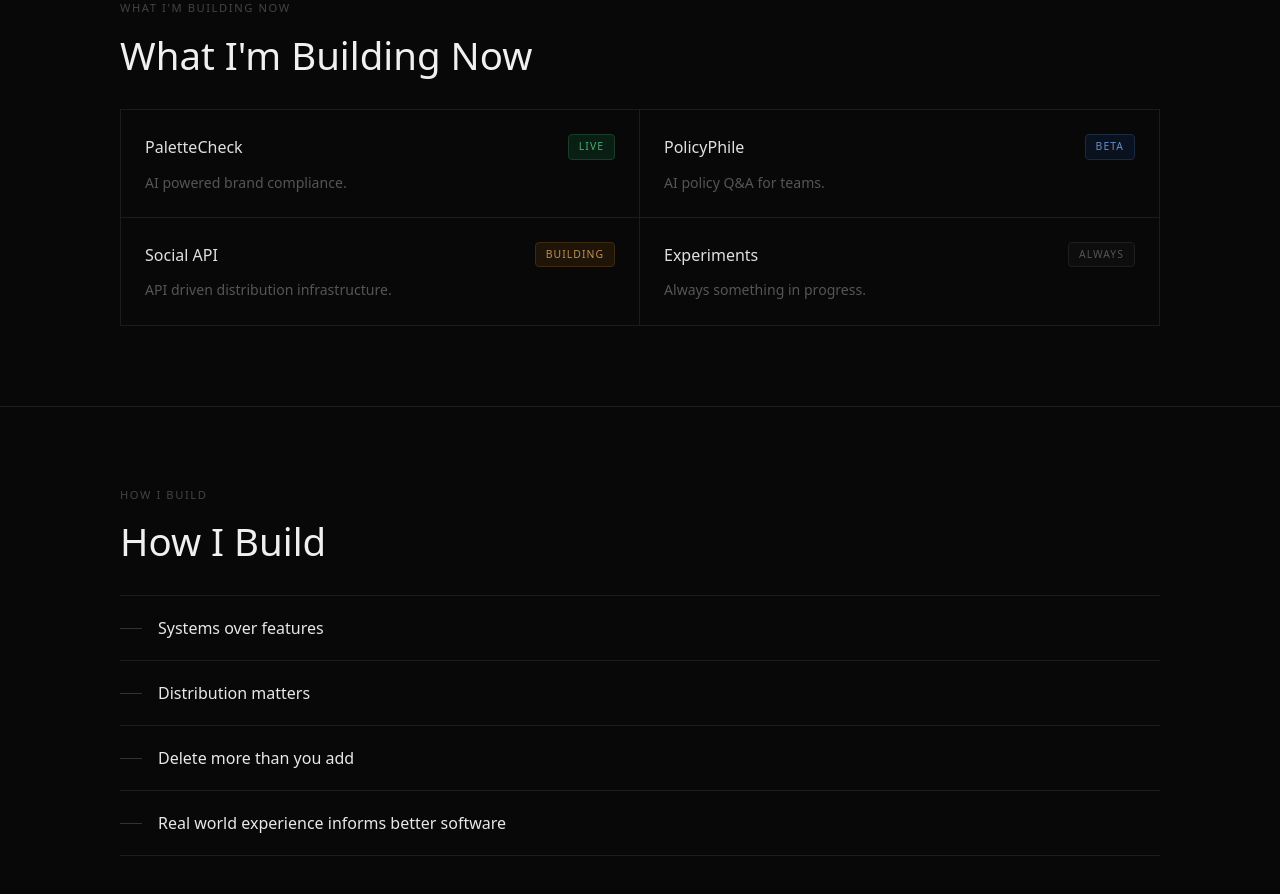
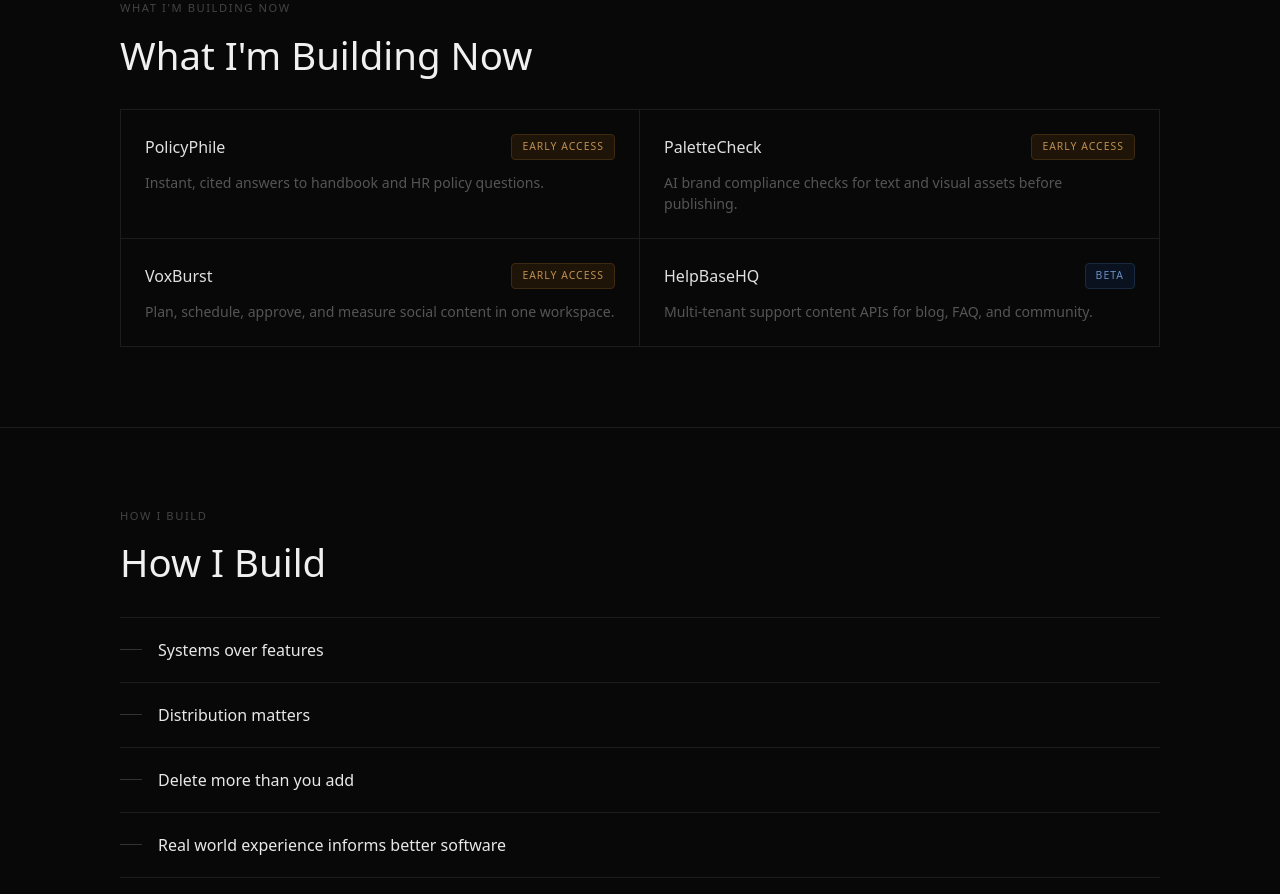
Before and after one commit to deeman001/darrenbuilds-ai-site, a Next.js app: page / in a window 1280 px wide. Shown: the part 1540-2434 px from the top of the page. Built offline with nearby package versions, Linux system fonts and the light colour scheme.

Commit message:
Update project lineup/status to match fortheanlabs.com

```diff
--- a/components/Projects.tsx
+++ b/components/Projects.tsx
@@ -1,17 +1,31 @@
 import { Container } from "./Container";
 
 const projects = [
-  { name: "PaletteCheck", desc: "AI powered brand compliance.", status: "Live" },
-  { name: "PolicyPhile", desc: "AI policy Q&A for teams.", status: "Beta" },
-  { name: "Social API", desc: "API driven distribution infrastructure.", status: "Building" },
-  { name: "Experiments", desc: "Always something in progress.", status: "Always" },
+  {
+    name: "PolicyPhile",
+    desc: "Instant, cited answers to handbook and HR policy questions.",
+    status: "Early Access",
+  },
+  {
+    name: "PaletteCheck",
+    desc: "AI brand compliance checks for text and visual assets before publishing.",
+    status: "Early Access",
+  },
+  {
+    name: "VoxBurst",
+    desc: "Plan, schedule, approve, and measure social content in one workspace.",
+    status: "Early Access",
+  },
+  {
+    name: "HelpBaseHQ",
+    desc: "Multi-tenant support content APIs for blog, FAQ, and community.",
+    status: "Beta",
+  },
 ] as const;
 
 const badgeStyles: Record<string, string> = {
-  Live: "text-[#4aab74] border-[#1a3d2a] bg-[#0a1f14]",
+  "Early Access": "text-[#c09050] border-[#3d2a10] bg-[#1f1408]",
   Beta: "text-[#6a8fc5] border-[#1a2a40] bg-[#0a1220]",
-  Building: "text-[#c09050] border-[#3d2a10] bg-[#1f1408]",
-  Always: "text-[#555555] border-[#1e1e1e] bg-[#0d0d0d]",
 };
 
 export function Projects() {
```
